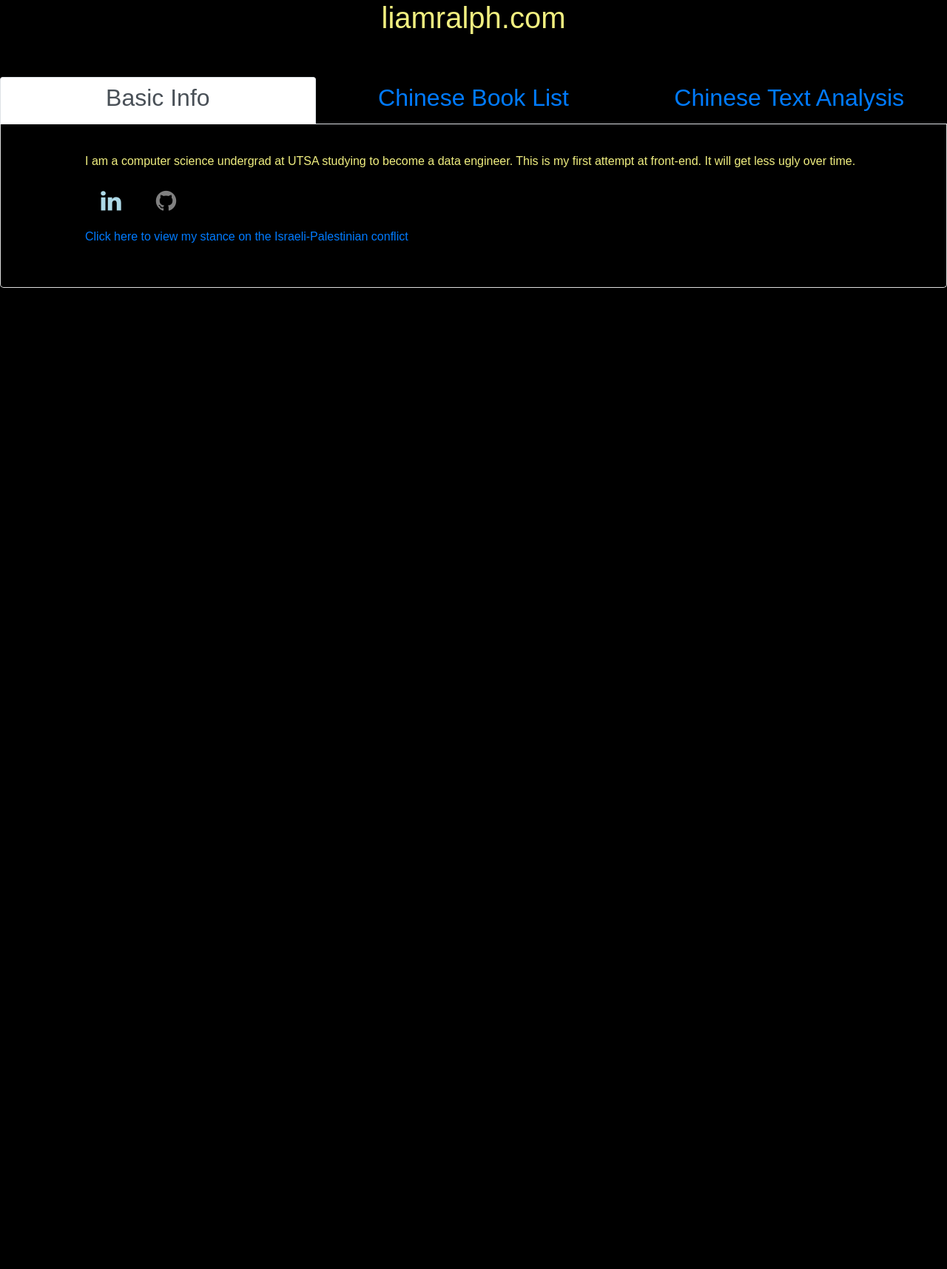
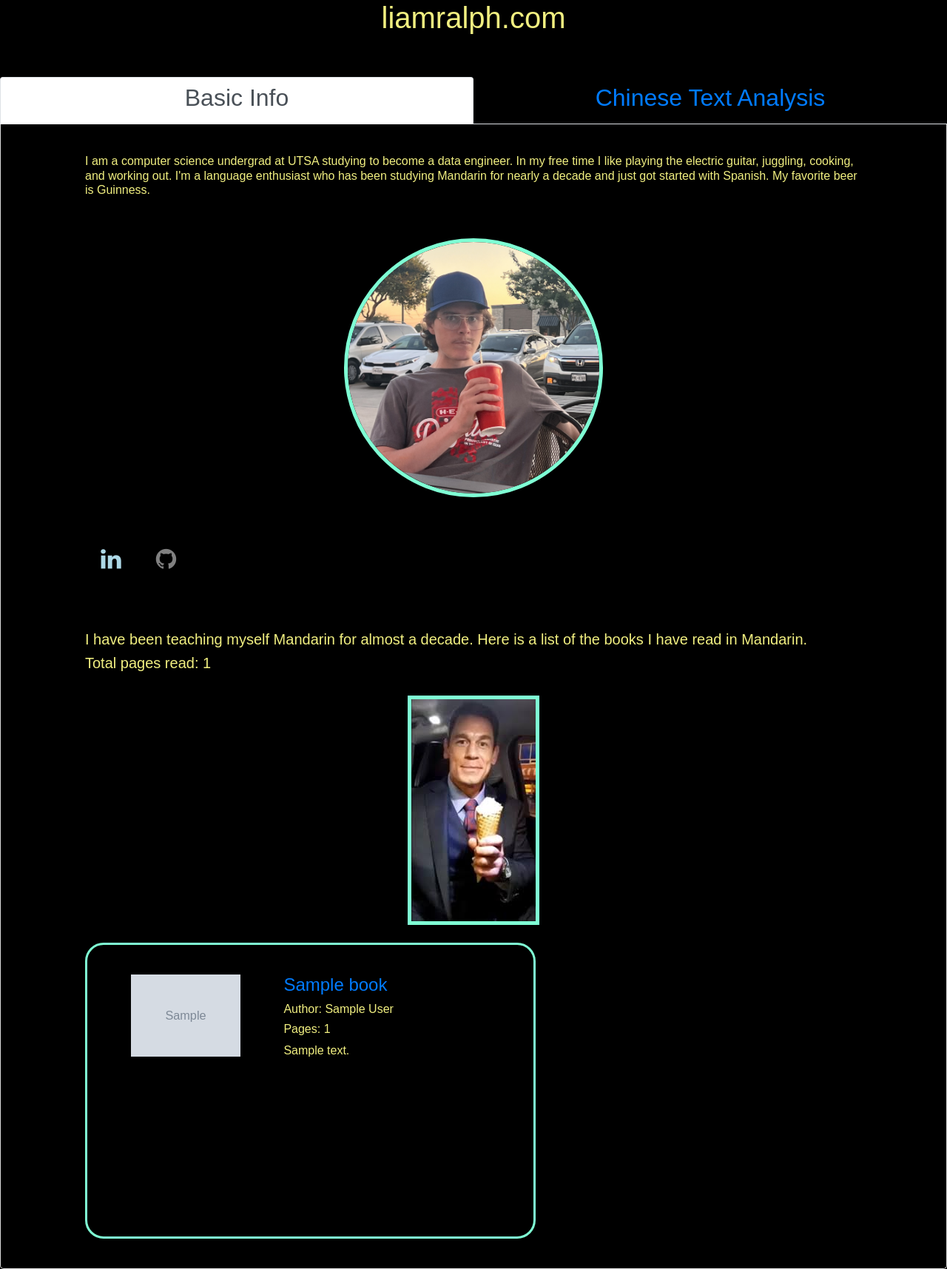
Before and after one commit to liamr333/Personal-Website, a Flask app: template templates/home.html in a window 1280 px wide, after a click on "Basic Info". Shown: the whole page at 74% size. Before the commit the page ends 389 px from the top, so only its background shows below. Run offline with Flask 3, Linux system fonts and the light colour scheme; the template is opened without the code that fills it: values that come from a table or form of the project are taken from there, most other values are stand-ins (such as "Sample title", 1, 10 or a date in 2020); grey boxes marked "Sample" are stand-in pictures.

Commit message:
some changes

```diff
--- a/static/styles/home-styles.css
+++ b/static/styles/home-styles.css
@@ -17,6 +17,7 @@ img {
     margin-right: auto;
     max-width: 80%;
     max-height: 80%;
+    border: solid 5px aquamarine;
 }
 
 .tab-pane {
@@ -175,3 +176,10 @@ span:hover::after {
     box-shadow: 0px 0px 5px rgba(0,0,0,0.2); /* Adds a subtle shadow */
     margin-top: 5px; /* Adds some space between the word and the popup */
 }
+
+.headshot {
+    border-radius: 50%;
+    border: solid 5px aquamarine;
+    width: 350px;
+    height: 350px;
+}
--- a/templates/home.html
+++ b/templates/home.html
@@ -31,7 +31,6 @@
 
     <ul id="results" class="nav nav-tabs nav-justified">
         <li class="nav-item {{ tab_directions.tab1 }}"><a href="#intro" class="nav-link {{ tab_directions.tab1 }}" data-toggle="tab"><h2>Basic Info</h2></a></li>
-        <li class="nav-item {{ tab_directions.tab2 }}"><a href="#chinese_books" class="nav-link {{ tab_directions.tab2 }}" data-toggle="tab"><h2>Chinese Book List</h2></a></li>
         <li class="nav-item {{ tab_directions.tab3 }}"><a href="#chinese_text_analysis" class="nav-link {{ tab_directions.tab3 }}" data-toggle="tab"><h2>Chinese Text Analysis</h2></a></li>
     </ul>
 
@@ -40,28 +39,30 @@
       <div class="tab-pane fade {{ tab_directions.tab_pane1 }}" id="intro">
         <div class="container">
           <div class="square rcorners1">
-            <h6>I am a computer science undergrad at UTSA studying to become a data engineer. This is my first attempt at front-end. It will get less ugly over time.</h6>
+            <h6>I am a computer science undergrad at UTSA studying to become a data engineer. In my free time I like playing the electric guitar, juggling, cooking, and working out. I'm a language enthusiast who has been studying
+              Mandarin for nearly a decade and just got started with Spanish. My favorite beer is Guinness.
+            </h6>
+            <br/>
+            <br/>
+            <img src="static/images/headshot.jpg" class="headshot">
+            <br/>
+            <br/>
             <a href="https://www.linkedin.com/in/liam-ralph-161b56176/" target="_blank">
               <i class="fa fa-linkedin fa-2x"></i>
             </a>
             <a href="https://github.com/liamr333" target="_blank">
               <i class="fa fa-github fa-2x"></i>
             </a>
-            <a href="https://www.youtube.com/watch?v=dQw4w9WgXcQ" target="_blank">
-              <p>Click here to view my stance on the Israeli-Palestinian conflict</p>
-            </a>
           </div>
         </div>
-      </div>
 
-      <div class="tab-pane fade {{ tab_directions.tab_pane2 }}" id="chinese_books">
         <div class="container">
 
           <div class="square rcorners1">
             <h5>I have been teaching myself Mandarin for almost a decade. Here is a list of the books I have read in Mandarin.</h5>
             <h5>Total pages read: {{ total_pages }}</h5>
             <br/>
-            <img src="static/images/zaoshanghaozhongguo.jpg">
+            <img src="static/images/zaoshanghaozhongguo.jpg" style="border: solid 5px aquamarine">
             <br/>
 
             {% for book in books %}
@@ -85,6 +86,8 @@
         </div>
 
       </div>
+
+
 
       <div class="tab-pane fade {{ tab_directions.tab_pane3 }}" id="chinese_text_analysis">
         <div class="container">
```
Also changed, not shown: .gitignore.txt (added), static/images/headshot.jpg (added), 3 other files.
